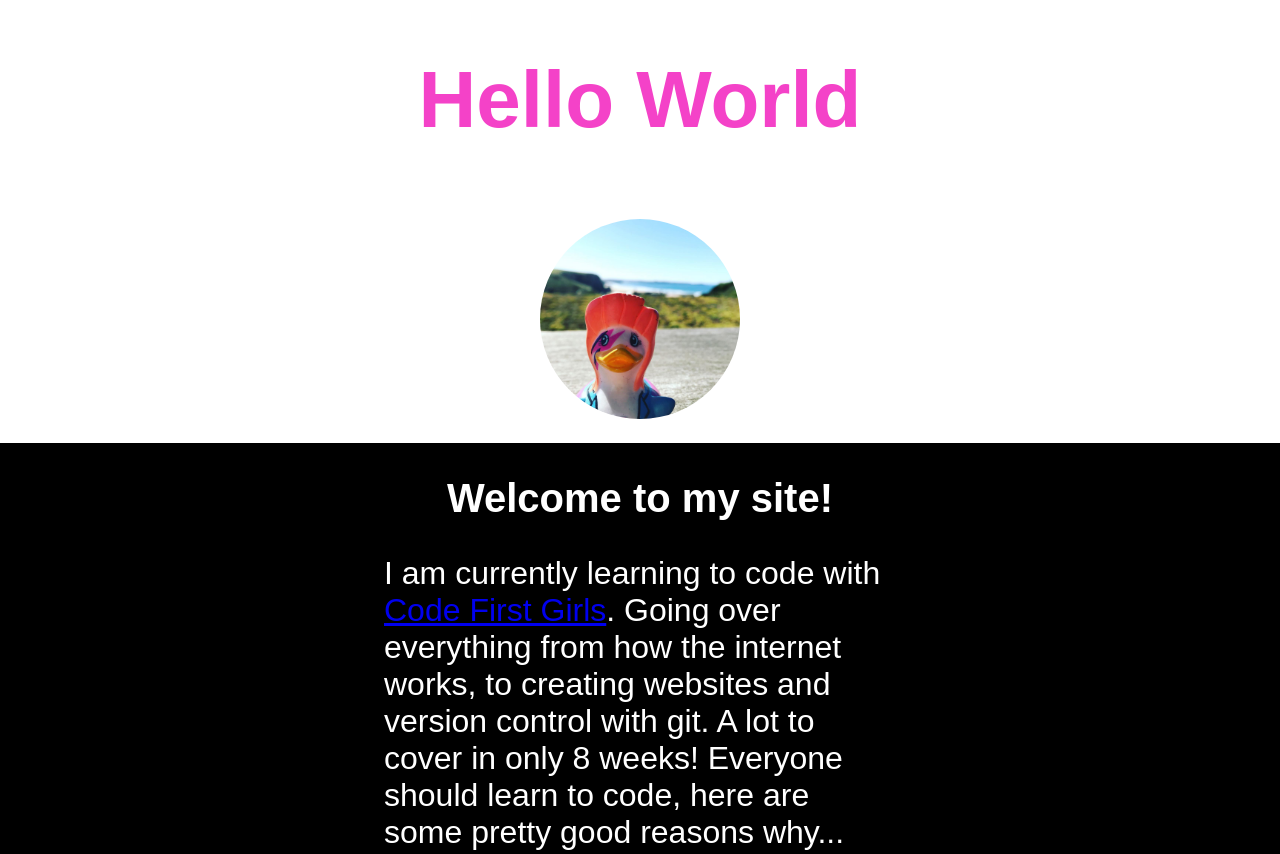
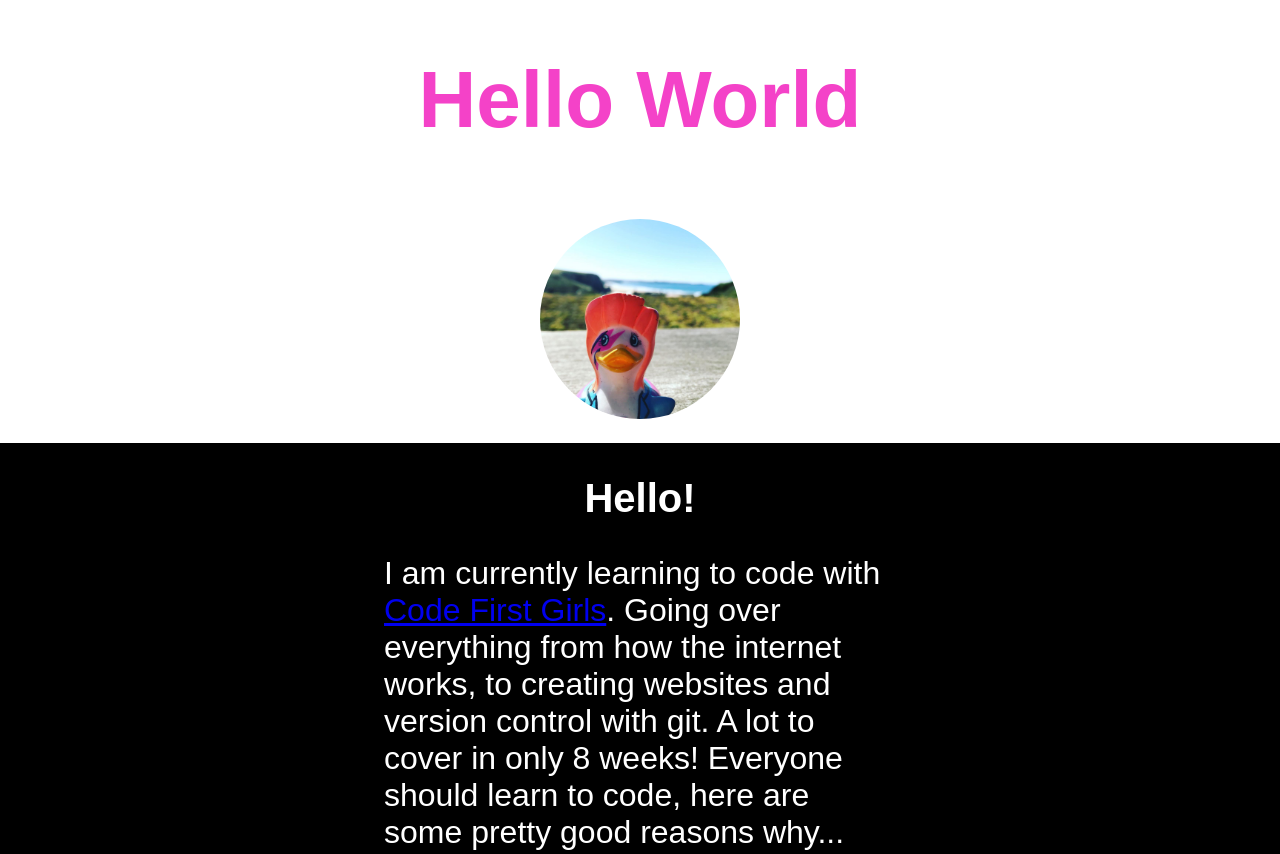
Before and after one commit to heathertee28/beginners-week-one-master, a plain HTML site: page index.html in a window 1280 px wide. Shown: the top 854 px of the page. Drawn offline with Linux system fonts and the light colour scheme.

Commit message:
Update index.html
changed heading to Hello

```diff
--- a/index.html
+++ b/index.html
@@ -16,7 +16,7 @@
   </header>
 <main role="main">
   <section class="contrast">
-  <h2>Welcome to my site!</h2>
+  <h2>Hello!</h2>
     <p>
       I am currently learning to code with <a href="www.codefirstgirls.org.uk">Code First Girls</a>. Going over everything from how the
       internet works, to creating websites and version control with git. A lot to cover in only 8 weeks!
```
